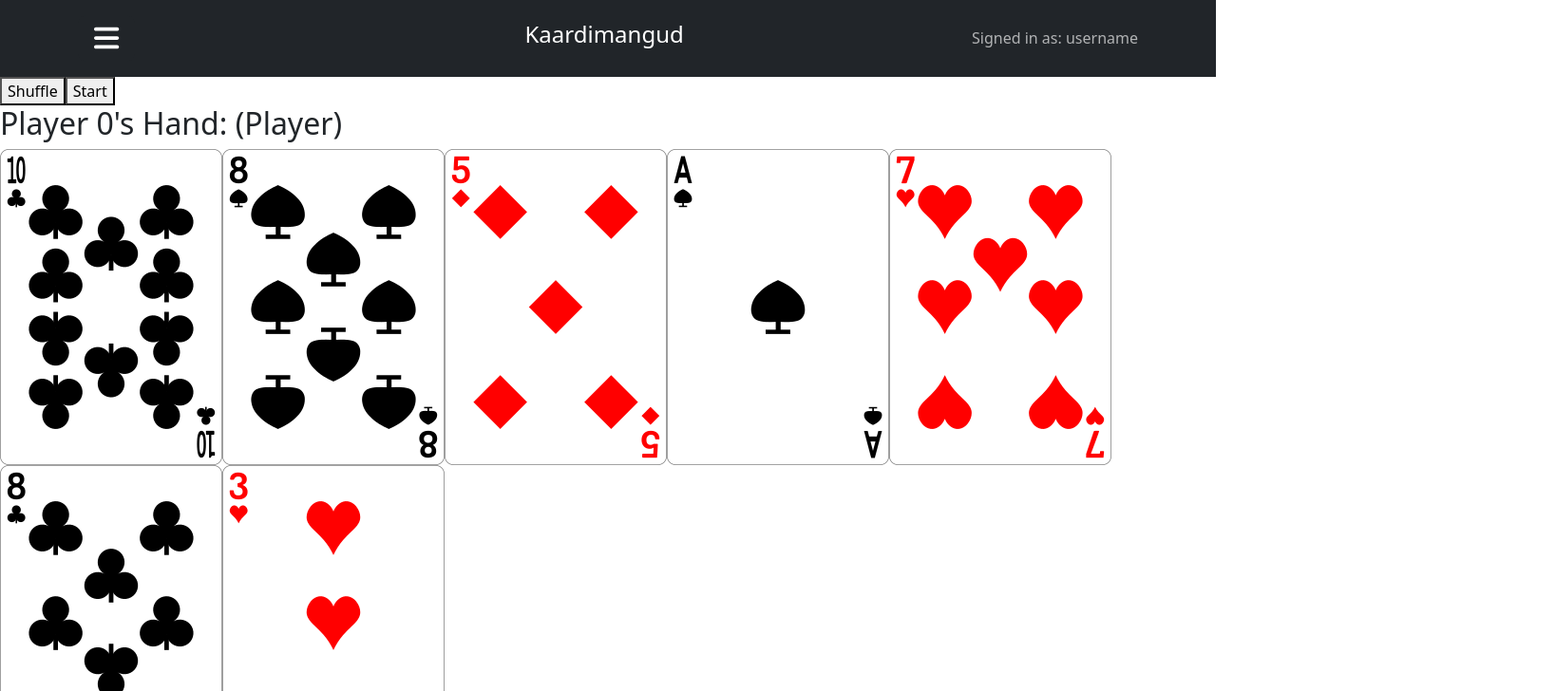
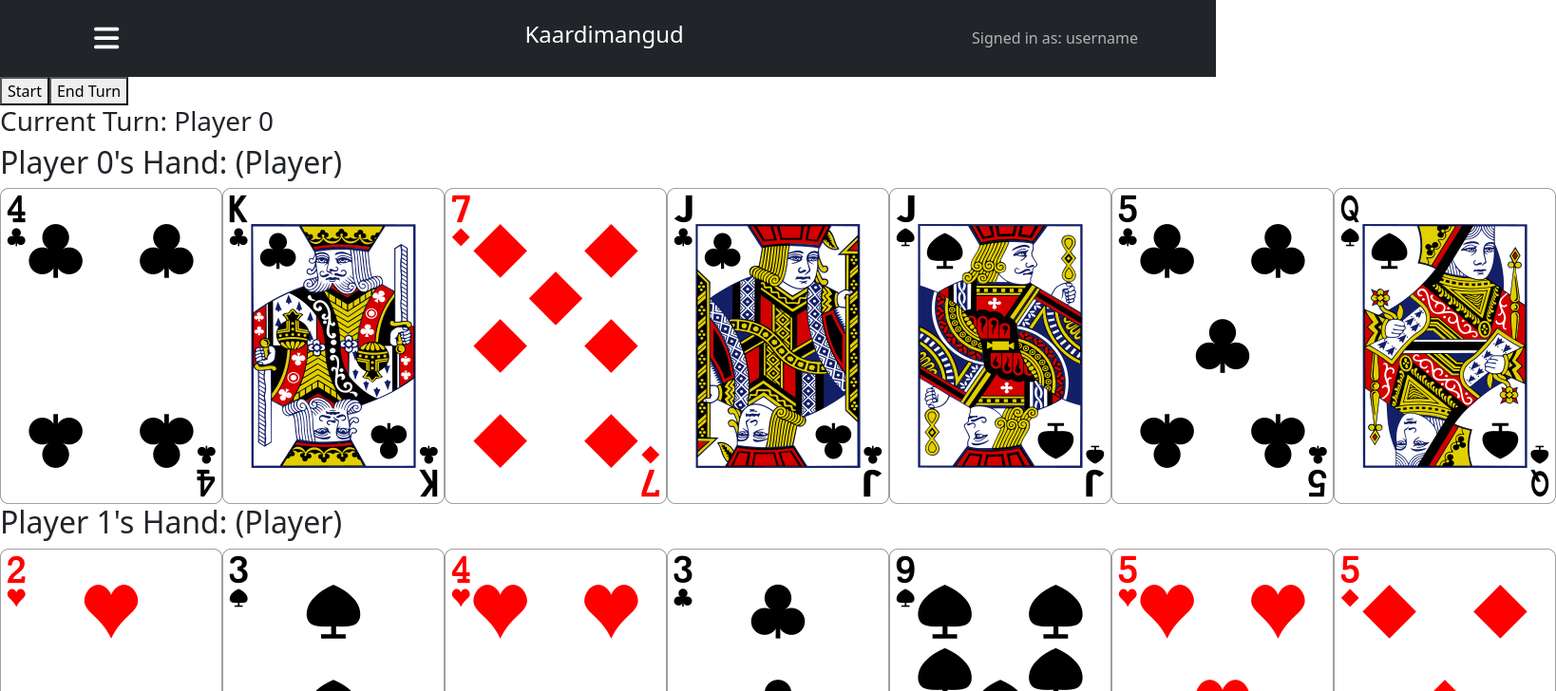
Before and after one commit to knekvasil/kaardimangud, a React (Create React App) app: page /gin13 in a window 1280 px wide. Both pictures are taken after a click on the button "Start". Shown: the top 728 px of the page at 95% size, 1638 px wide, since content can reach past the window. Built offline with nearby package versions, Linux system fonts and the light colour scheme.

Commit message:
added sortable player hand v1

```diff
--- a/public/index.html
+++ b/public/index.html
@@ -5,10 +5,7 @@
 		<link rel="icon" href="%PUBLIC_URL%/favicon.ico" />
 		<meta name="viewport" content="width=device-width, initial-scale=1" />
 		<meta name="theme-color" content="#000000" />
-    <meta
-      name="description"
-      content="Web site created using create-react-app"
-    />
+		<meta name="description" content="Web site created using create-react-app" />
 		<link rel="apple-touch-icon" href="%PUBLIC_URL%/logo192.png" />
 		<!--
       manifest.json provides metadata used when your web app is installed on a
--- /dev/null
+++ b/src/components/common/SortableItem.jsx
@@ -0,0 +1,21 @@
+import React from "react";
+import { useSortable } from "@dnd-kit/sortable";
+import { CSS } from "@dnd-kit/utilities";
+import Card from "./Card";
+
+function SortableItem(props) {
+	const { attributes, listeners, setNodeRef, transform, transition } = useSortable({ id: props.id });
+
+	const style = {
+		transform: CSS.Transform.toString(transform),
+		transition: transition || undefined,
+	};
+
+	return (
+		<div ref={setNodeRef} style={style} {...props} {...attributes} {...listeners}>
+			<Card data={props.id} />
+		</div>
+	);
+}
+
+export default SortableItem;
--- a/src/pages/Gin13/Gin13Page.jsx
+++ b/src/pages/Gin13/Gin13Page.jsx
@@ -1,21 +1,80 @@
-import React, { useEffect, useContext, useState } from "react";
 import "./Gin13Page.css";
+import React, { useState, useEffect, useContext, useCallback } from "react";
+
 import { DeckContext } from "../../context/Blackjack/DeckContext";
 import { FieldContext } from "../../context/Gin13/FieldContext";
 import { GameContext } from "../../context/Gin13/GameContext";
 import { PlayerContext } from "../../context/shared/PlayerContext";
 import { HandContext } from "../../context/Gin13/HandContext";
+import { DndContext, closestCenter, MouseSensor, TouchSensor, DragOverlay, useSensor, useSensors } from "@dnd-kit/core";
+import {
+	arrayMove,
+	SortableContext,
+	horizontalListSortingStrategy,
+	verticalListSortingStrategy,
+} from "@dnd-kit/sortable";
+// import SortableItem from "../../components/common/SortableItem";
+import SortableItem from "../../components/common/SortableItem";
+import { Container } from "react-bootstrap";
 import Card from "../../components/common/Card";
+import { getNextPlayerId } from "../../utils/gameUtils";
+import { shuffleDeck } from "../../utils/deckUtils";
 
 function Gin13Page() {
-	const { deck, shuffle } = useContext(DeckContext);
-	const { players } = useContext(PlayerContext);
-	const { isTurnOver, initializePlayers } = useContext(GameContext);
+	const { deck, setDeck, shuffle } = useContext(DeckContext);
+	const { players, setPlayers } = useContext(PlayerContext);
+	const { initializePlayers, playerIds, hasRoundStarted, setHaveHandsDrawn, setPlayerIds, isTurnOver, arePlayersInit } =
+		useContext(GameContext);
 	const { field } = useContext(FieldContext);
 	const { drawHands } = useContext(HandContext);
 
 	const [selectedCards, setSelectedCards] = useState([]);
-	const [handsDrawn, setHandsDrawn] = useState(false); // New state to track if hands are drawn
+	const { currentPlayerId, setCurrentPlayerId, setIsTurnOver, setHasRoundStarted, haveHandsDrawn } =
+		useContext(GameContext);
+
+	/* ------------- USE EFFECTS ------------- */
+	// Handle game start
+	useEffect(() => {
+		if (hasRoundStarted) {
+			initializePlayers(4);
+			// Set hasRoundStarted to false after initialization
+			setHasRoundStarted(false);
+		}
+	}, [hasRoundStarted]);
+
+	// Once players initialized, add hands to each
+	useEffect(() => {
+		if (arePlayersInit) {
+			drawHands();
+			setHaveHandsDrawn(true);
+
+			// init player turns
+			const updatedPlayerIds = players ? Object.keys(players) : [];
+			setPlayerIds(updatedPlayerIds);
+
+			if (updatedPlayerIds.length > 0) {
+				setCurrentPlayerId(updatedPlayerIds[0]);
+			}
+		}
+	}, [arePlayersInit]);
+
+	// Handle end of turn
+	useEffect(() => {
+		if (isTurnOver) {
+			setCurrentPlayerId((prevPlayerId) => getNextPlayerId(players, prevPlayerId));
+			setIsTurnOver(false);
+		}
+	}, [isTurnOver]);
+
+	/* ------------ PLAYER ACTIONS ----------- */
+
+	function handleStartGame() {
+		setHasRoundStarted(true);
+	}
+
+	function handleEndTurn() {
+		setIsTurnOver(true);
+	}
 
 	function handleCardClick(card) {
 		if (selectedCards.includes(card)) {
@@ -25,47 +84,89 @@ function Gin13Page() {
 		}
 	}
 
-	useEffect(() => {
-		console.log("Selected Cards:", selectedCards);
-	}, [selectedCards]);
+	/* ------------ D&D FUNCTIONALITY ----------- */
+	const [activeId, setActiveId] = useState(null);
+	const sensors = useSensors(useSensor(MouseSensor), useSensor(TouchSensor));
 
-	useEffect(() => {
-		console.log("Players:", players);
-	}, [players]);
+	const handleDragStart = useCallback((event) => {
+		setActiveId(event.active.id);
+	}, []);
 
-	function startGame() {
-		initializePlayers(4);
+	const handleDragEnd = useCallback(
+		(event) => {
+			const { active, over } = event;
+
+			if (active.id !== over?.id) {
+				// Card is reordered within the same hand
+				const activePlayerId = currentPlayerId;
+				const activePlayer = players[activePlayerId];
+				const activePlayerHand = activePlayer.hand;
+
+				// Find the index of the dragged card in the active player's hand
+				const draggedCardIndex = activePlayerHand.indexOf(active.id);
+
+				// Find the index of the drop target card in the active player's hand
+				const dropTargetIndex = activePlayerHand.indexOf(over.id);
+
+				// Add temporary animation class to the dragged card container
+				const draggedCardContainer = document.getElementById(active.id);
+				draggedCardContainer.classList.add("dragging-card");
+
+				// Update the player's hand
+				setTimeout(() => {
+					const updatedHand = arrayMove(activePlayer.hand, draggedCardIndex, dropTargetIndex);
+					setPlayers((prevPlayers) => ({
+						...prevPlayers,
+						[activePlayerId]: {
+							...activePlayer,
+							hand: updatedHand,
+						},
+					}));
+				}, 300); // Adjust the delay (300ms) as needed
+
+				// Remove temporary animation class after a small delay
+				setTimeout(() => {
+					draggedCardContainer.classList.remove("dragging-card");
+				}, 100); // Adjust the delay (100ms) as needed
 			}
 
-	// Call drawHands when players are initialized and hands are not drawn yet
-	useEffect(() => {
-		if (Object.keys(players).length > 0 && !handsDrawn) {
-			drawHands();
-			setHandsDrawn(true);
-		}
-	}, [players, handsDrawn]);
+			setActiveId(null);
+		},
+		[currentPlayerId, players]
+	);
+
+	const handleDragCancel = useCallback(() => {
+		setActiveId(null);
+	}, []);
 
 	return (
 		<>
-			<button onClick={shuffle}>Shuffle</button>
-			<button onClick={startGame}>Start</button>
+			<button onClick={handleStartGame}>Start</button>
+			<button onClick={handleEndTurn}>End Turn</button>
+			{haveHandsDrawn && <h3> Current Turn: {players[currentPlayerId].name}</h3>}
+
+			<DndContext
+				sensors={sensors}
+				collisionDetection={closestCenter}
+				onDragStart={handleDragStart}
+				onDragEnd={handleDragEnd}
+				onDragCancel={handleDragCancel}
+			>
 				{Object.values(players).map((player) => (
 					<div key={player._id}>
-					<h2>{player.name}'s Hand: ({player.type})</h2>
-					<div className="hand-container">
-						{player.hand.map((card, index) => (
-							<button
-								key={index}
-								variant="link"
-								className="btn btn-link border-0 p-0"
-								onClick={() => handleCardClick(card)}
-							>
-								<Card data={card} />
-							</button>
+						<h2>
+							{player.name}'s Hand: ({player.type})
+						</h2>
+						<SortableContext items={player.hand} strategy={horizontalListSortingStrategy}>
+							<div className="d-flex">
+								{player.hand.map((card, i) => (
+									<SortableItem key={i} id={card} />
 								))}
 							</div>
+						</SortableContext>
 					</div>
 				))}
+			</DndContext>
 		</>
 	);
 }
```
Also changed, not shown: src/components/common/SortableItem.css (added). Lines whose indentation alone changed are shown as unchanged.
